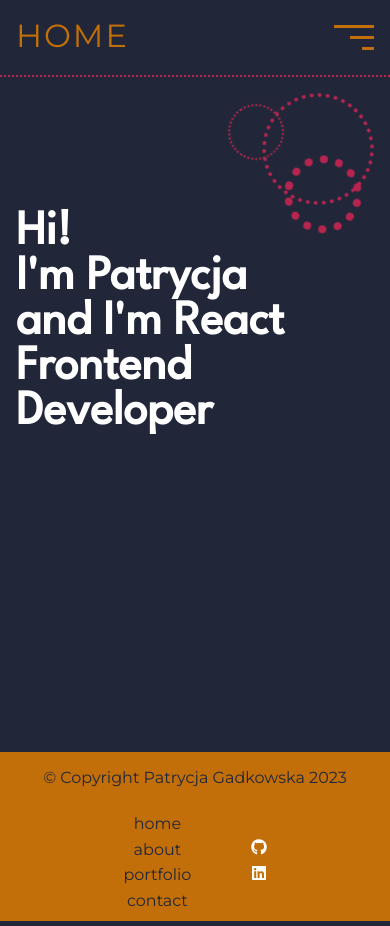
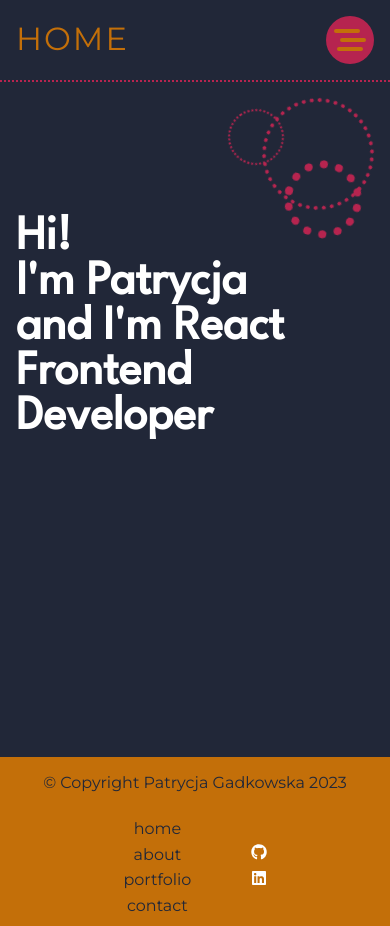
Before and after one commit to patrycjagadkowska/portfolio-page, a React (Create React App) app: page / in a window 390 px wide. Built offline with nearby package versions, Linux system fonts and the light colour scheme.

Commit message:
remove MobileNav, add HamburgerButton

```diff
--- /dev/null
+++ b/src/UI/HamburgerButton.js
@@ -0,0 +1,17 @@
+import classes from "./styles/HamburgerButton.module.css";
+
+const HamburgerButton = ({ toggleMenu, openMenu }) => {
+  return (
+    <button
+      aria-label="open menu"
+      onClick={toggleMenu}
+      className={`${classes.hamburger} ${openMenu ? classes.open : ""}`}
+    >
+      <span className={classes["hamburger__line"]} />
+      <span className={classes["hamburger__line"]} />
+      <span className={classes["hamburger__line"]} />
+    </button>
+  );
+};
+
+export default HamburgerButton;
--- /dev/null
+++ b/src/UI/styles/HamburgerButton.module.css
@@ -0,0 +1,74 @@
+.hamburger {
+    width: 2rem;
+    height: 2rem;
+    background-color: transparent;
+    cursor: pointer;
+    display: flex;
+    flex-direction: column;
+    align-items: center;
+    justify-content: space-evenly;
+    border: none;
+    padding: 0;
+    transition: all 0.3s linear;
+    position: relative;
+    z-index: 12;
+    margin: 1.5rem;
+}
+
+.hamburger::before {
+    position: absolute;
+    content: "";
+    top: 50%;
+    left: 50%;
+    transform: translate(-50%, -50%);
+    display: block;
+    border-radius: 28px;
+    background-color: #B6244F;
+    width: 3rem;
+    height: 3rem;
+    transition: all 0.3s ease;
+    z-index: -1;
+    pointer-events: none;
+}
+
+.hamburger:hover::before,
+.hamburger.open::before {
+    background-color: #BB2649 ;
+}
+
+.hamburger__line {
+    display: inline-block;
+    width: 80%;
+    height: 0.25rem;
+    background-color: #C36F09;
+    border-radius: 1rem;
+    transition: all 0.3s linear;
+}
+
+.hamburger__line:first-child {
+    align-self: flex-start;
+}
+
+.hamburger__line:nth-child(2) {
+    align-self: flex-end;
+}
+
+.open .hamburger__line:first-child {
+    transform: translatey(0.5625rem) rotate(45deg);
+    width: 100%;
+}
+
+.open .hamburger__line:nth-child(2) {
+    opacity: 0;
+}
+
+.open .hamburger__line:last-child {
+    transform: translateY(-0.5rem) rotate(-45deg);
+    width: 100%;
+}
+
+@media (min-width: 768px) {
+    .hamburger {
+        display: none;
+    }
+}
--- a/src/components/Header/Header.js
+++ b/src/components/Header/Header.js
@@ -2,17 +2,16 @@ import { NavLink } from "react-router-dom";
 import { useState } from "react";
 
 import MainNav from "./MainNav";
-import MobileNav from "./MobileNav";
-import Backdrop from "../../UI/Backdrop";
+import HamburgerButton from "../../UI/HamburgerButton";
 
 import classes from './styles/Header.module.css';
 
 const Header = () => {
-    const [showNav, setShowNav] = useState(false);
+   const [ openMenu, setOpenMenu ] = useState(false);
 
-    const handleClick = () => {
-        setShowNav(!showNav);
-    };
+   const toggleMenu = () => {
+    setOpenMenu(prevState => !prevState);
+   };
 
     return (
         <>
@@ -21,16 +20,8 @@ const Header = () => {
                 <NavLink to='/' data-replace='HOME'><span>HOME</span></NavLink>
             </div>
             <MainNav />
-            <div className={classes['header__toggle-button']} onClick={handleClick}>
-                <span />
-                <span />
-                <span />
-            </div>
-            <div className={classes['header__toggle-button--background']}>
-            </div>
+            <HamburgerButton openMenu={openMenu} toggleMenu={toggleMenu} />
         </header>
-        {showNav && <Backdrop onClick={handleClick} />}
-        {showNav && <MobileNav />}
         </>
     );
 };
--- a/src/components/Header/MobileNav.js
+++ /dev/null
@@ -1,15 +0,0 @@
-import { NavLink } from "react-router-dom";
-
-import classes from './styles/MobileNav.module.css';
-
-const MobileNav = () => {
-    return (
-        <nav className={classes['mobile-nav']}>
-            <NavLink to='about' data-replace='about me'><span>about me</span></NavLink>
-            <NavLink to='portfolio' data-replace='portfolio'><span>portfolio</span></NavLink>
-            <NavLink to='contact' data-replace='contact'><span>contact</span></NavLink>
-        </nav>
-    );
-};
-
-export default MobileNav;
--- a/src/components/Header/styles/MobileNav.module.css
+++ /dev/null
@@ -1,78 +0,0 @@
-.mobile-nav {
-    position: absolute;
-    z-index: 11;
-    top: 0;
-    right: 0;
-    background-color: #212738;
-    width: 60%;
-    height: 100vh;
-    display: -moz-box;
-    display: -webkit-box;
-    display: -webkit-flex;
-    display: flex;
-    flex-direction: column;
-    justify-content: center;
-    align-items: center;
-}
-
-.mobile-nav a {
-    text-decoration: none;
-    color: #B6244F;
-    font-size: 1.5rem;
-    letter-spacing: 2px;
-    padding: 1rem;
-    text-align: center;
-    display: inline-block;
-    position: relative;
-    overflow: hidden;
-}
-
-.mobile-nav a::before,
-.mobile-nav a::after {
-    content: '';
-    position: absolute;
-    width: 100%;
-    left: 0;
-}
-
-.mobile-nav a::before {
-    background-color: #B6244F;
-    height: 2px;
-    bottom: 0;
-    transform-origin: 100% 50%;
-    transform: scaleX(0);
-}
-
-.mobile-nav a::after {
-    content: attr(data-replace);
-    top: 0;
-    transform-origin: 100% 50%;
-    transform: translate3d(200%, 0, 0);
-    transition: 0.5s ease-in-out;
-}
-
-.mobile-nav a:hover::before,
-.mobile-nav a:active::before {
-    transform-origin: 0% 50%;
-    transform: scaleX(1);
-    transition: 0.5s ease-in-out;
-}
-
-.mobile-nav a:hover::after {
-    transform: translate3d(0, 0, 0);
-}
-
-.mobile-nav a span {
-    display: inline-block;
-    transition: transform 0.5s ease-in-out;
-}
-
-.mobile-nav a:hover span {
-    transform: translate3d(-200%, 0, 0);
-}
-
-@media (min-width: 769px) {
-    .mobile-nav {
-        display: none;
-    }
-}
```
